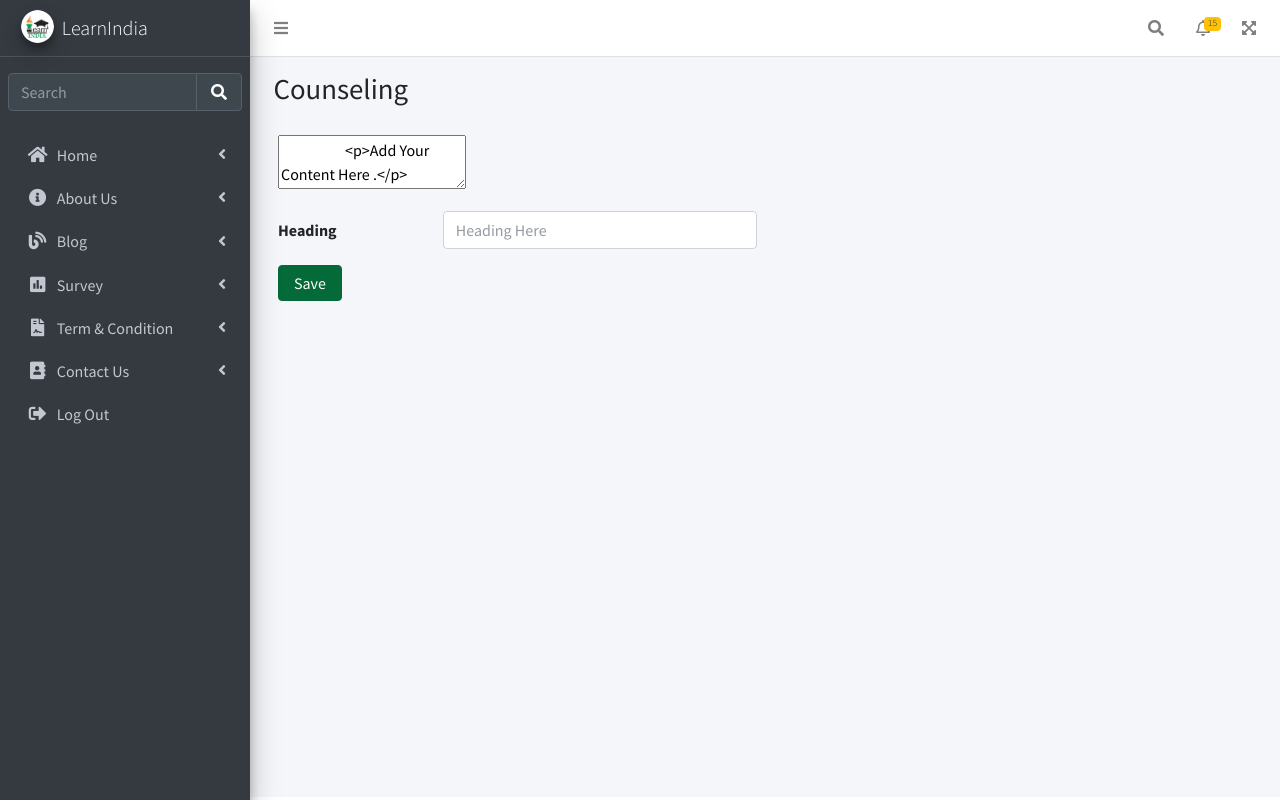
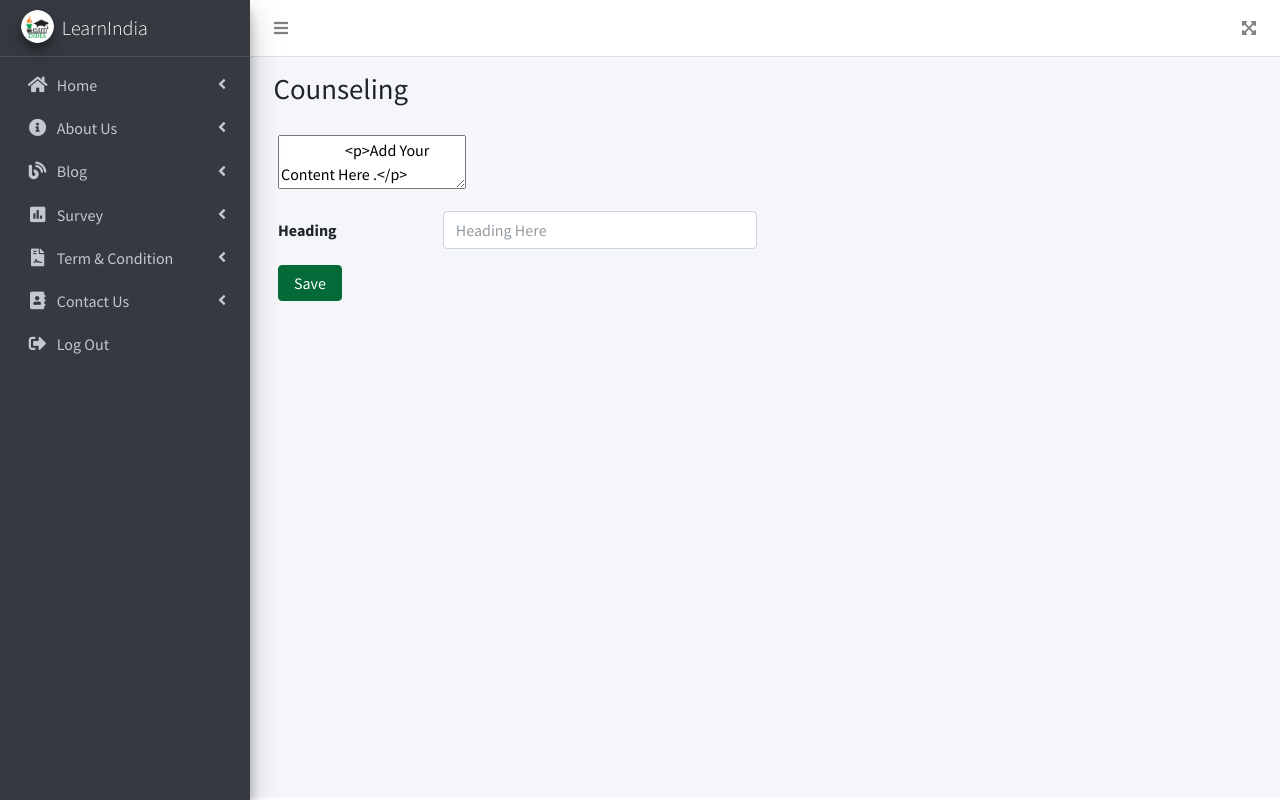
Before and after one commit to projects-leocan/learnindia_adminpanel, a CodeIgniter app: page /database/index.php/home/counseling in a window 1280 px wide. Run offline with CodeIgniter, Linux system fonts and the light colour scheme; some libraries are stand-ins or nearby versions.

Commit message:
counselling section completed

```diff
--- a/application/controllers/Home.php
+++ b/application/controllers/Home.php
@@ -131,7 +131,7 @@
     {
         // if($this->session->userData('isAlreadyLogin')=="true")
         // {
-        //   $this->load->view('header');
+          $this->load->view('header');
           $this->load->view('sidebar');
           $this->load->view('successStory');
           $this->load->view('footer');
--- a/application/views/careerJourney.php
+++ b/application/views/careerJourney.php
@@ -48,7 +48,7 @@
         .create(document.querySelector('#editor'))
         .then(editor => {
             // Set the editor's content to the value from localStorage on page load
-            let htmlContent = localStorage.getItem("last_career_journey_cnt");
+        let htmlContent = localStorage.getItem("last_career_journey_cnt");
             if (htmlContent) {
                 editor.setData('');
                 editor.setData(htmlContent);
--- a/application/views/counseling.php
+++ b/application/views/counseling.php
@@ -40,11 +40,11 @@
                 <div class="form-group row">
                     <label for="" class="col-sm-2 col-form-label">Heading </label>
                     <div class="col-sm-4">
-                        <input type="text" value="" class="form-control" placeholder="Heading Here" >
+                        <input type="text" id="heading" value="" class="form-control" placeholder="Heading Here" >
                     </div>
 
                 </div>
-                <button type="submit" id="keyToSuccessAdd" class="common-btn-padding btn btn-success "> Save </button>
+                <button type="submit" id="counsellingSectionAdd" class="common-btn-padding btn btn-success "> Save </button>
             </div>
 
         </div>
@@ -52,9 +52,22 @@
 </div>
 
 <script>
-ClassicEditor
-    .create(document.querySelector('#editor'))
-    .catch(error => {
-        console.error(error);
-    });
+    ClassicEditor
+        .create(document.querySelector('#editor'))
+        .then(editor => {
+            // Set the editor's content to the value from localStorage on page load
+            let htmlContent = localStorage.getItem("latest_counselling_cnt");
+            if (htmlContent) {
+                editor.setData(htmlContent);
+            }
+            editor.model.document.on('change:data', () => {
+                // Save the latest HTML content to localStorage whenever the editor content changes
+                let editorData = editor.getData();
+                let htmlContent = editorData.trim();
+                localStorage.setItem("latest_counselling_cnt", htmlContent);
+            });
+        })
+        .catch(error => {
+            console.error(error);
+        });
 </script>
--- a/application/views/header.php
+++ b/application/views/header.php
@@ -67,7 +67,11 @@
         }
 
         .swal2-styled.swal2-confirm {
-            background-color: #F28123 !important;
+            background-color: #046A38 !important;
+        }
+
+        .swal2-styled.swal2-confirm:focus {
+            box-shadow: 0 0 0 3px rgba(17,64,34,0.5);
         }
 
         .swal-modal {
@@ -87,7 +91,7 @@
         }
 
         .swal-button {
-            background-color: #228e22;
+            background-color: #046A38;
             color: #fff;
             border: none;
             box-shadow: none;
@@ -129,8 +133,10 @@
         .submenu {
             display: none;
         }
+
         /* Loader */
-.fulfilling-bouncing-circle-spinner, .fulfilling-bouncing-circle-spinner * {
+        .fulfilling-bouncing-circle-spinner,
+        .fulfilling-bouncing-circle-spinner * {
             box-sizing: border-box;
         }
 
@@ -179,18 +185,23 @@
             0% {
                 transform: scale(1);
             }
+
             50% {
                 transform: scale(1);
             }
+
             62.5% {
                 transform: scale(0.8);
             }
+
             75% {
                 transform: scale(1);
             }
+
             87.5% {
                 transform: scale(0.8);
             }
+
             100% {
                 transform: scale(1);
             }
@@ -202,40 +213,46 @@
                 border-color: transparent;
                 border-top-color: inherit;
             }
+
             16.7% {
                 border-color: transparent;
                 border-top-color: initial;
                 border-right-color: initial;
             }
+
             33.4% {
                 border-color: transparent;
                 border-top-color: inherit;
                 border-right-color: inherit;
                 border-bottom-color: inherit;
             }
+
             50% {
                 border-color: inherit;
                 transform: scale(1);
             }
+
             62.5% {
                 border-color: inherit;
                 transform: scale(1.4);
             }
+
             75% {
                 border-color: inherit;
                 transform: scale(1);
                 opacity: 1;
             }
+
             87.5% {
                 border-color: inherit;
                 transform: scale(1.4);
             }
+
             100% {
                 border-color: transparent;
                 border-top-color: inherit;
                 transform: scale(1);
             }
         }
-
         </style>
         </head>
--- a/application/views/keyToSuccess.php
+++ b/application/views/keyToSuccess.php
@@ -12,7 +12,7 @@
 
 
 </style>
-<div class="wrapper ">
+<div class="wrapper ScrollStyle">
     <div class="content-wrapper">
         <div class="content-header">
             <div class="container-fluid">
--- a/application/views/sidebar.php
+++ b/application/views/sidebar.php
@@ -11,53 +11,6 @@
     <!-- Right navbar links -->
     <ul class="navbar-nav ml-auto">
       <!-- Navbar Search -->
-      <li class="nav-item">
-        <a class="nav-link" data-widget="navbar-search" href="#" role="button">
-          <i class="fas fa-search"></i>
-        </a>
-        <div class="navbar-search-block">
-          <form class="form-inline">
-            <div class="input-group input-group-sm">
-              <input class="form-control form-control-navbar" type="search" placeholder="Search" aria-label="Search">
-              <div class="input-group-append">
-                <button class="btn btn-navbar" type="submit">
-                  <i class="fas fa-search"></i>
-                </button>
-                <button class="btn btn-navbar" type="button" data-widget="navbar-search">
-                  <i class="fas fa-times"></i>
-                </button>
-              </div>
-            </div>
-          </form>
-        </div>
-      </li>
-      <!-- Notifications Dropdown Menu -->
-      <li class="nav-item dropdown">
-        <a class="nav-link" data-toggle="dropdown" href="#">
-          <i class="far fa-bell"></i>
-          <span class="badge badge-warning navbar-badge">15</span>
-        </a>
-        <div class="dropdown-menu dropdown-menu-lg dropdown-menu-right">
-          <span class="dropdown-item dropdown-header">15 Notifications</span>
-          <div class="dropdown-divider"></div>
-          <a href="#" class="dropdown-item">
-            <i class="fas fa-envelope mr-2"></i> 4 new messages
-            <span class="float-right text-muted text-sm">3 mins</span>
-          </a>
-          <div class="dropdown-divider"></div>
-          <a href="#" class="dropdown-item">
-            <i class="fas fa-users mr-2"></i> 8 friend requests
-            <span class="float-right text-muted text-sm">12 hours</span>
-          </a>
-          <div class="dropdown-divider"></div>
-          <a href="#" class="dropdown-item">
-            <i class="fas fa-file mr-2"></i> 3 new reports
-            <span class="float-right text-muted text-sm">2 days</span>
-          </a>
-          <div class="dropdown-divider"></div>
-          <a href="#" class="dropdown-item dropdown-footer">See All Notifications</a>
-        </div>
-      </li>
       <li class="nav-item">
         <a class="nav-link" data-widget="fullscreen" href="#" role="button">
           <i class="fas fa-expand-arrows-alt"></i>
@@ -78,18 +31,6 @@
         <div class="sidebar">
             <!-- Sidebar user panel (optional) -->
             <!-- SidebarSearch Form -->
-            <div class="form-inline mt-3 pb-3">
-                <div class="input-group" data-widget="sidebar-search">
-                    <input class="form-control form-control-sidebar" type="search" placeholder="Search"
-                        aria-label="Search">
-                    <div class="input-group-append">
-                        <button class="btn btn-sidebar">
-                            <i class="fas fa-search fa-fw"></i>
-                        </button>
-                    </div>
-                </div>
-            </div>
-
             <!-- Sidebar Menu -->
             <nav class="mt-2">
                 <ul class="nav nav-pills nav-sidebar flex-column" data-widget="treeview" role="menu"
```
Also changed, not shown: application/libraries/custom.js (+127 -0 lines). Lines whose indentation alone changed are shown as unchanged.
